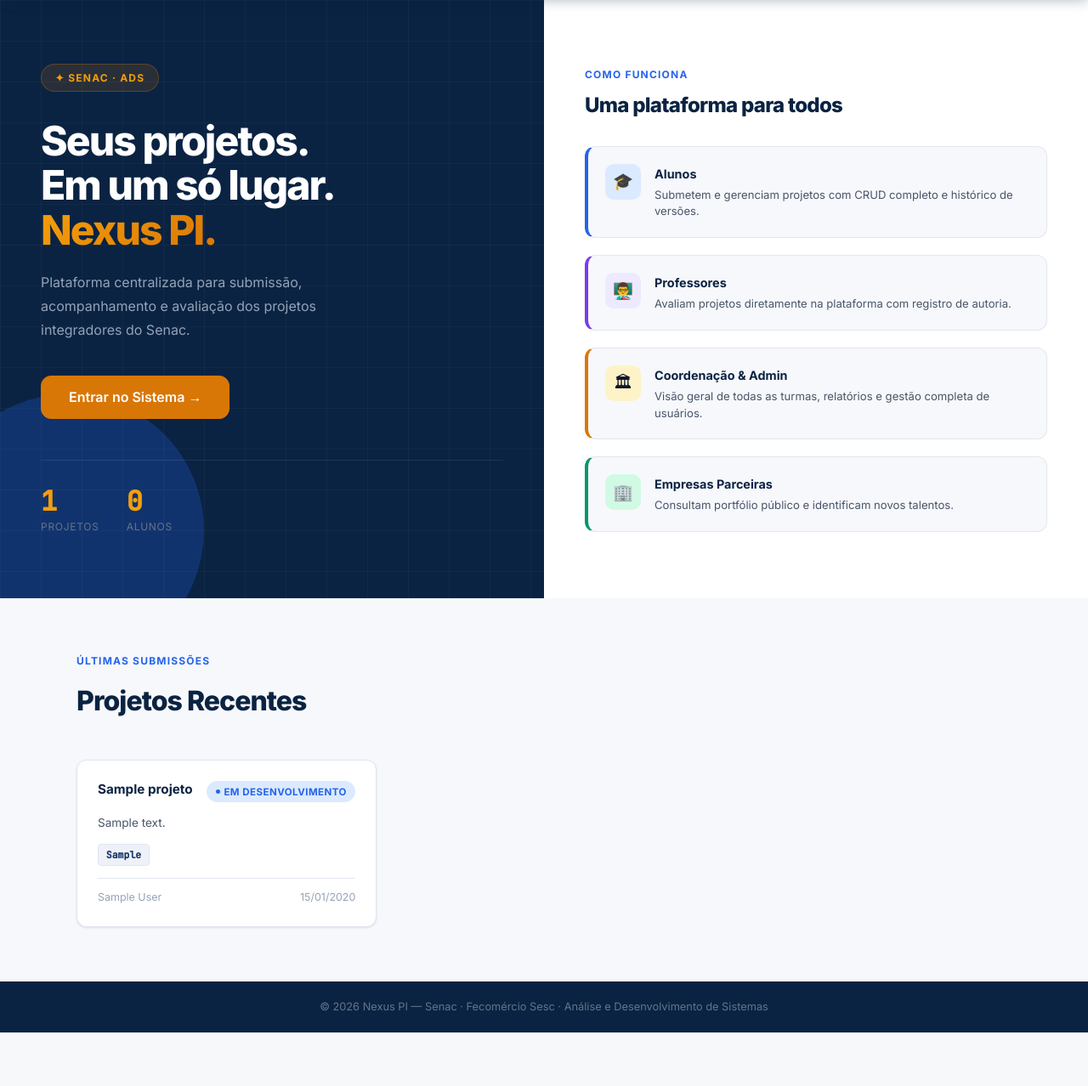
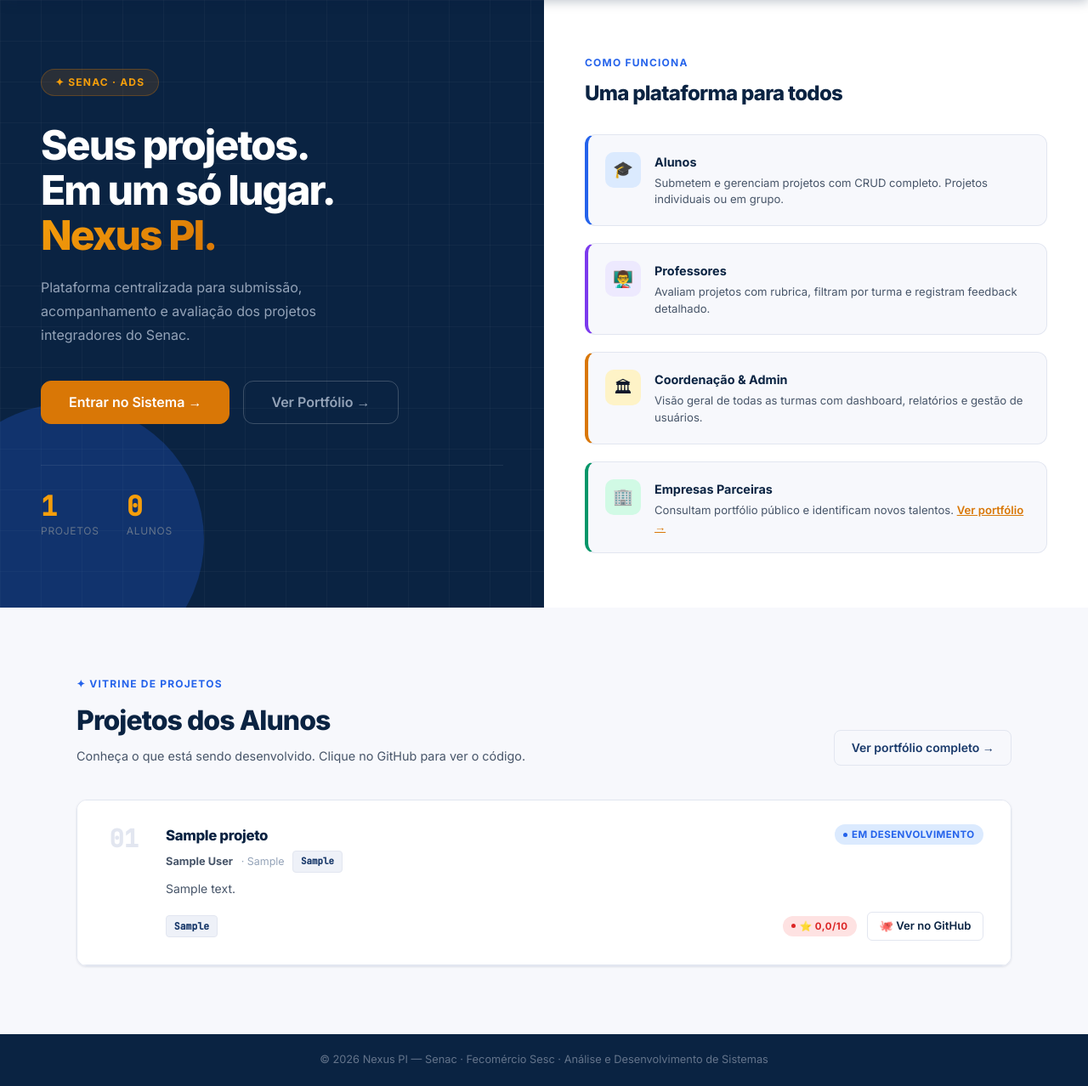
Before and after one commit to laizalay/projeto-integrador-senac, a Django app: page / in a window 1280 px wide. Shown: the part 62-1340 px from the top of the page at 85% size. Before the commit the page ends 1277 px from the top, so only its background shows below. Run offline with Django 5.2, Linux system fonts and the light colour scheme; tables that the repository leaves empty hold one stand-in row (values such as "Sample post").

Commit message:
Refactor home.html for layout and content updates
Updated HTML structure and styles for the home page, including content adjustments and improved layout for project display.

```diff
--- a/templates/home.html
+++ b/templates/home.html
@@ -3,41 +3,28 @@
 
 {% block content %}
 
-<!-- HERO: layout dividido azul + branco -->
-<section style="min-height: 88vh; display: grid; grid-template-columns: 1fr 1fr;">
+<!-- HERO -->
+<section style="min-height:88vh;display:grid;grid-template-columns:1fr 1fr;">
 
-  <!-- Lado esquerdo — azul escuro -->
-  <div style="background: var(--azul); padding: 4rem 3rem; display: flex; flex-direction: column; justify-content: center; position: relative; overflow: hidden;">
-    <!-- Grade decorativa -->
+  <!-- Esquerda azul -->
+  <div style="background:var(--azul);padding:4rem 3rem;display:flex;flex-direction:column;justify-content:center;position:relative;overflow:hidden;">
     <div style="position:absolute;inset:0;background-image:linear-gradient(rgba(255,255,255,0.03) 1px,transparent 1px),linear-gradient(90deg,rgba(255,255,255,0.03) 1px,transparent 1px);background-size:48px 48px;"></div>
-    <!-- Círculo decorativo -->
     <div style="position:absolute;bottom:-80px;left:-80px;width:320px;height:320px;border-radius:50%;background:rgba(37,99,235,0.25);"></div>
-
     <div style="position:relative;">
-      <!-- Tag Senac -->
-      <div style="display:inline-flex;align-items:center;gap:0.5rem;background:rgba(217,119,6,0.15);border:1px solid rgba(217,119,6,0.3);color:var(--amber-md);font-size:0.75rem;font-weight:700;letter-spacing:0.1em;text-transform:uppercase;padding:0.35rem 1rem;border-radius:20px;margin-bottom:2rem;">
-        ✦ Senac · ADS
-      </div>
-
+      <div style="display:inline-flex;align-items:center;gap:0.5rem;background:rgba(217,119,6,0.15);border:1px solid rgba(217,119,6,0.3);color:var(--amber-md);font-size:0.75rem;font-weight:700;letter-spacing:0.1em;text-transform:uppercase;padding:0.35rem 1rem;border-radius:20px;margin-bottom:2rem;">✦ Senac · ADS</div>
       <h1 style="font-size:clamp(2rem,4vw,3rem);font-weight:800;color:white;letter-spacing:-0.04em;line-height:1.1;margin-bottom:1.25rem;">
-        Seus projetos.<br>
-        Em um só lugar.<br>
+        Seus projetos.<br>Em um só lugar.<br>
         <span style="background:linear-gradient(135deg,#F59E0B,#D97706);-webkit-background-clip:text;-webkit-text-fill-color:transparent;background-clip:text;">Nexus PI.</span>
       </h1>
-
-      <p style="font-size:1rem;color:#94A3B8;line-height:1.75;margin-bottom:2.5rem;max-width:420px;">
-        Plataforma centralizada para submissão, acompanhamento e avaliação dos projetos integradores do Senac.
-      </p>
-
+      <p style="font-size:1rem;color:#94A3B8;line-height:1.75;margin-bottom:2.5rem;max-width:420px;">Plataforma centralizada para submissão, acompanhamento e avaliação dos projetos integradores do Senac.</p>
       <div style="display:flex;gap:1rem;flex-wrap:wrap;">
         {% if user.is_authenticated %}
           <a href="{% url 'painel' %}" class="btn btn-amber btn-lg">Acessar Painel →</a>
         {% else %}
           <a href="{% url 'login' %}" class="btn btn-amber btn-lg">Entrar no Sistema →</a>
         {% endif %}
+        <a href="{% url 'portfolio' %}" class="btn btn-outline btn-lg" style="border-color:rgba(255,255,255,0.2);color:#94A3B8;">Ver Portfólio →</a>
       </div>
-
-      <!-- Stats -->
       <div style="display:flex;gap:2rem;margin-top:3rem;padding-top:2rem;border-top:1px solid rgba(255,255,255,0.08);">
         <div>
           <div style="font-size:2rem;font-weight:800;color:var(--amber-md);font-family:var(--mono);line-height:1;">{{ total_projetos }}</div>
@@ -51,88 +38,117 @@
     </div>
   </div>
 
-  <!-- Lado direito — branco com cards -->
+  <!-- Direita branca -->
   <div style="background:white;padding:4rem 3rem;display:flex;flex-direction:column;justify-content:center;gap:1.25rem;">
-
     <div style="margin-bottom:0.5rem;">
       <p style="font-size:0.75rem;font-weight:700;letter-spacing:0.1em;text-transform:uppercase;color:var(--azul-lt);margin-bottom:0.5rem;">Como funciona</p>
       <h2 style="font-size:1.5rem;font-weight:800;color:var(--azul);letter-spacing:-0.03em;">Uma plataforma para todos</h2>
     </div>
-
-    <!-- Card Aluno -->
-    <div style="display:flex;align-items:flex-start;gap:1rem;padding:1.25rem;border:1px solid var(--border);border-radius:var(--radius);border-left:4px solid var(--azul-lt);background:var(--bg);transition:all 0.2s;">
+    <div style="display:flex;align-items:flex-start;gap:1rem;padding:1.25rem;border:1px solid var(--border);border-radius:var(--radius);border-left:4px solid var(--azul-lt);background:var(--bg);">
       <div style="width:42px;height:42px;border-radius:10px;background:#DBEAFE;display:flex;align-items:center;justify-content:center;font-size:1.2rem;flex-shrink:0;">🎓</div>
       <div>
         <h3 style="font-size:0.9rem;font-weight:700;color:var(--azul);margin-bottom:0.25rem;">Alunos</h3>
-        <p style="font-size:0.82rem;color:var(--text-2);line-height:1.5;">Submetem e gerenciam projetos com CRUD completo e histórico de versões.</p>
+        <p style="font-size:0.82rem;color:var(--text-2);line-height:1.5;">Submetem e gerenciam projetos com CRUD completo. Projetos individuais ou em grupo.</p>
       </div>
     </div>
-
-    <!-- Card Professor -->
     <div style="display:flex;align-items:flex-start;gap:1rem;padding:1.25rem;border:1px solid var(--border);border-radius:var(--radius);border-left:4px solid #7C3AED;background:var(--bg);">
       <div style="width:42px;height:42px;border-radius:10px;background:#EDE9FE;display:flex;align-items:center;justify-content:center;font-size:1.2rem;flex-shrink:0;">👨‍🏫</div>
       <div>
         <h3 style="font-size:0.9rem;font-weight:700;color:var(--azul);margin-bottom:0.25rem;">Professores</h3>
-        <p style="font-size:0.82rem;color:var(--text-2);line-height:1.5;">Avaliam projetos diretamente na plataforma com registro de autoria.</p>
+        <p style="font-size:0.82rem;color:var(--text-2);line-height:1.5;">Avaliam projetos com rubrica, filtram por turma e registram feedback detalhado.</p>
       </div>
     </div>
-
-    <!-- Card Coordenador -->
     <div style="display:flex;align-items:flex-start;gap:1rem;padding:1.25rem;border:1px solid var(--border);border-radius:var(--radius);border-left:4px solid var(--amber);background:var(--bg);">
       <div style="width:42px;height:42px;border-radius:10px;background:#FEF3C7;display:flex;align-items:center;justify-content:center;font-size:1.2rem;flex-shrink:0;">🏛</div>
       <div>
         <h3 style="font-size:0.9rem;font-weight:700;color:var(--azul);margin-bottom:0.25rem;">Coordenação & Admin</h3>
-        <p style="font-size:0.82rem;color:var(--text-2);line-height:1.5;">Visão geral de todas as turmas, relatórios e gestão completa de usuários.</p>
+        <p style="font-size:0.82rem;color:var(--text-2);line-height:1.5;">Visão geral de todas as turmas com dashboard, relatórios e gestão de usuários.</p>
       </div>
     </div>
-
-    <!-- Card Empresa -->
     <div style="display:flex;align-items:flex-start;gap:1rem;padding:1.25rem;border:1px solid var(--border);border-radius:var(--radius);border-left:4px solid var(--success);background:var(--bg);">
       <div style="width:42px;height:42px;border-radius:10px;background:#D1FAE5;display:flex;align-items:center;justify-content:center;font-size:1.2rem;flex-shrink:0;">🏢</div>
       <div>
         <h3 style="font-size:0.9rem;font-weight:700;color:var(--azul);margin-bottom:0.25rem;">Empresas Parceiras</h3>
-        <p style="font-size:0.82rem;color:var(--text-2);line-height:1.5;">Consultam portfólio público e identificam novos talentos.</p>
+        <p style="font-size:0.82rem;color:var(--text-2);line-height:1.5;">Consultam portfólio público e identificam novos talentos. <a href="{% url 'portfolio' %}" style="color:var(--amber);font-weight:600;">Ver portfólio →</a></p>
       </div>
     </div>
-
   </div>
 </section>
 
-<!-- PROJETOS RECENTES -->
+<!-- VITRINE DE PROJETOS -->
 {% if projetos_recentes %}
-<section style="padding:4rem 2rem;background:var(--bg);">
+<section style="padding:5rem 2rem;background:var(--bg);">
   <div style="max-width:1100px;margin:0 auto;">
-    <div style="display:flex;align-items:center;justify-content:space-between;margin-bottom:2rem;">
+    <div style="display:flex;align-items:flex-end;justify-content:space-between;margin-bottom:2.5rem;flex-wrap:wrap;gap:1rem;">
       <div>
-        <p class="section-eyebrow">Últimas submissões</p>
-        <h2 class="section-title">Projetos Recentes</h2>
+        <p style="font-size:0.75rem;font-weight:700;letter-spacing:0.1em;text-transform:uppercase;color:var(--azul-lt);margin-bottom:0.5rem;">✦ Vitrine de Projetos</p>
+        <h2 style="font-size:clamp(1.5rem,3vw,2rem);font-weight:800;color:var(--azul);letter-spacing:-0.03em;">Projetos dos Alunos</h2>
+        <p style="color:var(--text-2);font-size:0.9rem;margin-top:0.25rem;">Conheça o que está sendo desenvolvido. Clique no GitHub para ver o código.</p>
       </div>
-      {% if user.is_authenticated %}
-        <a href="{% url 'painel' %}" class="btn btn-outline">Ver todos →</a>
+      <a href="{% url 'portfolio' %}" class="btn btn-outline">Ver portfólio completo →</a>
+    </div>
+
+    <!-- Lista estilo vitrine -->
+    <div style="display:flex;flex-direction:column;gap:1px;border:1px solid var(--border);border-radius:var(--radius);overflow:hidden;box-shadow:var(--shadow-sm);">
+      {% for projeto in projetos_recentes %}
+      <div style="background:white;padding:1.75rem 2rem;display:flex;align-items:flex-start;gap:2rem;transition:all 0.18s;border-bottom:1px solid var(--border);"
+           onmouseover="this.style.background='#F8FAFF';this.style.paddingLeft='2.5rem'"
+           onmouseout="this.style.background='white';this.style.paddingLeft='2rem'">
+
+        <!-- Número -->
+        <div style="font-size:1.8rem;font-weight:800;color:var(--border);font-family:var(--mono);line-height:1.2;flex-shrink:0;min-width:2.5rem;text-align:right;">
+          {{ forloop.counter|stringformat:"02d" }}
+        </div>
+
+        <!-- Conteúdo -->
+        <div style="flex:1;min-width:0;">
+          <div style="display:flex;align-items:flex-start;justify-content:space-between;gap:1rem;flex-wrap:wrap;margin-bottom:0.5rem;">
+            <div>
+              <h3 style="font-size:1.05rem;font-weight:800;color:var(--azul);letter-spacing:-0.02em;margin-bottom:0.3rem;">{{ projeto.titulo }}</h3>
+              <div style="display:flex;align-items:center;gap:0.6rem;flex-wrap:wrap;">
+                <span style="font-size:0.8rem;color:var(--text-2);">
+                  <strong>{{ projeto.autor.get_full_name|default:projeto.autor.username }}</strong>
+                </span>
+                {% if projeto.membros_grupo %}
+                  <span style="font-size:0.78rem;color:var(--text-3);">· {{ projeto.membros_grupo }}</span>
+                {% endif %}
+                {% if projeto.turma %}
+                  <span class="tag" style="font-size:0.68rem;">{{ projeto.turma }}</span>
                 {% endif %}
               </div>
-    <div class="projetos-grid">
-      {% for projeto in projetos_recentes %}
-      <div class="projeto-card">
-        <div class="projeto-card-header">
-          <h3 class="projeto-card-title">{{ projeto.titulo }}</h3>
+            </div>
             <span class="badge badge-{{ projeto.status_cor }}">{{ projeto.get_status_display }}</span>
           </div>
-        <p class="projeto-card-desc">{{ projeto.descricao|truncatechars:110 }}</p>
-        {% if projeto.get_tecnologias_lista %}
+
+          <p style="font-size:0.875rem;color:var(--text-2);line-height:1.6;margin-bottom:1rem;">{{ projeto.descricao|truncatechars:180 }}</p>
+
+          <div style="display:flex;align-items:center;justify-content:space-between;flex-wrap:wrap;gap:0.75rem;">
             <div class="tags-list">
-          {% for tech in projeto.get_tecnologias_lista|slice:":4" %}
+              {% for tech in projeto.get_tecnologias_lista %}
                 <span class="tag">{{ tech }}</span>
               {% endfor %}
             </div>
+            <div style="display:flex;gap:0.75rem;align-items:center;">
+              {% with av=projeto.avaliacao %}
+                {% if av %}
+                  <span class="badge badge-{{ av.media_cor }}">⭐ {{ av.media }}/10</span>
                 {% endif %}
-        <div class="projeto-card-footer">
-          <span>{{ projeto.autor.get_full_name|default:projeto.autor.username }}</span>
-          <span>{{ projeto.criado_em|date:"d/m/Y" }}</span>
+              {% endwith %}
+              {% if projeto.link_github %}
+                <a href="{{ projeto.link_github }}" target="_blank"
+                   style="display:inline-flex;align-items:center;gap:0.4rem;font-size:0.82rem;font-weight:600;color:var(--azul);border:1.5px solid var(--border);padding:0.35rem 0.85rem;border-radius:6px;text-decoration:none;transition:all 0.18s;background:white;"
+                   onmouseover="this.style.borderColor='var(--azul)';this.style.background='var(--azul-pale)'"
+                   onmouseout="this.style.borderColor='var(--border)';this.style.background='white'">
+                  🐙 Ver no GitHub
+                </a>
+              {% endif %}
+            </div>
+          </div>
         </div>
       </div>
       {% endfor %}
     </div>
+
   </div>
 </section>
 {% endif %}
```
Lines whose indentation alone changed are shown as unchanged.
